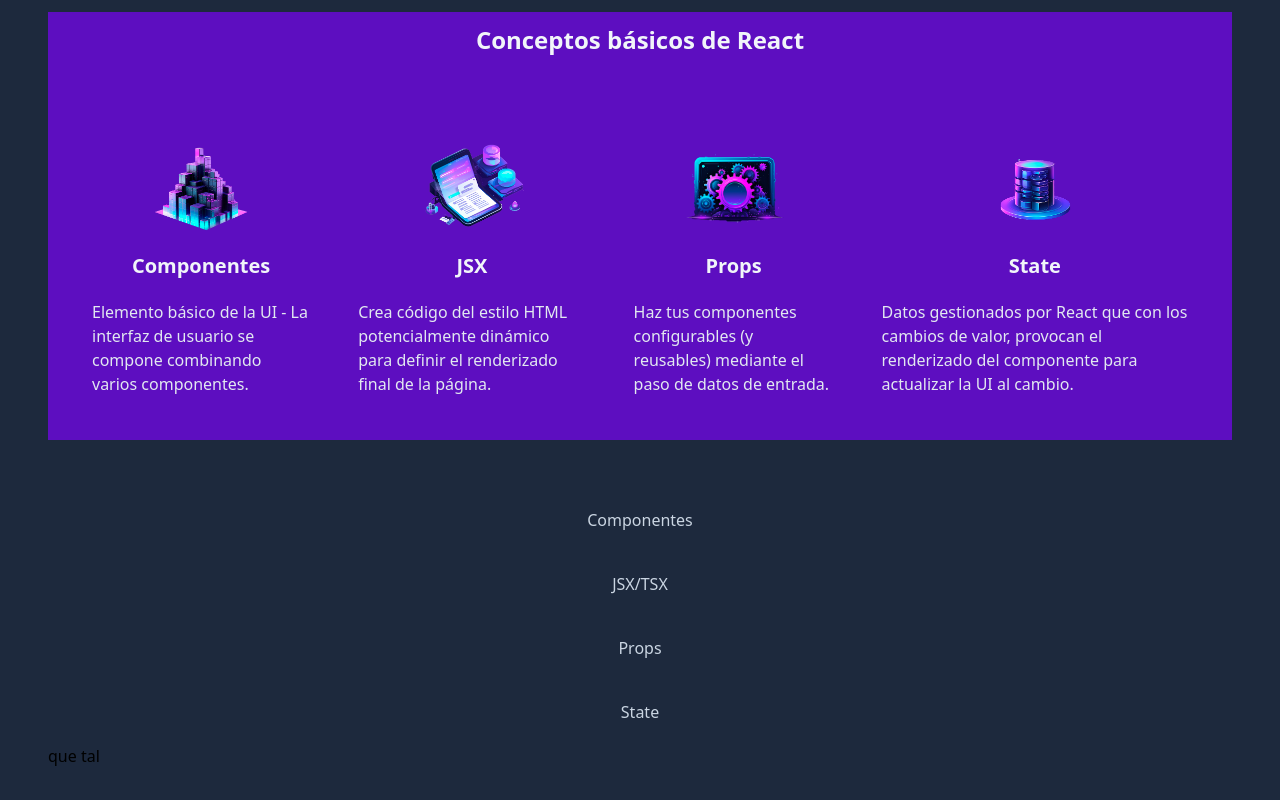
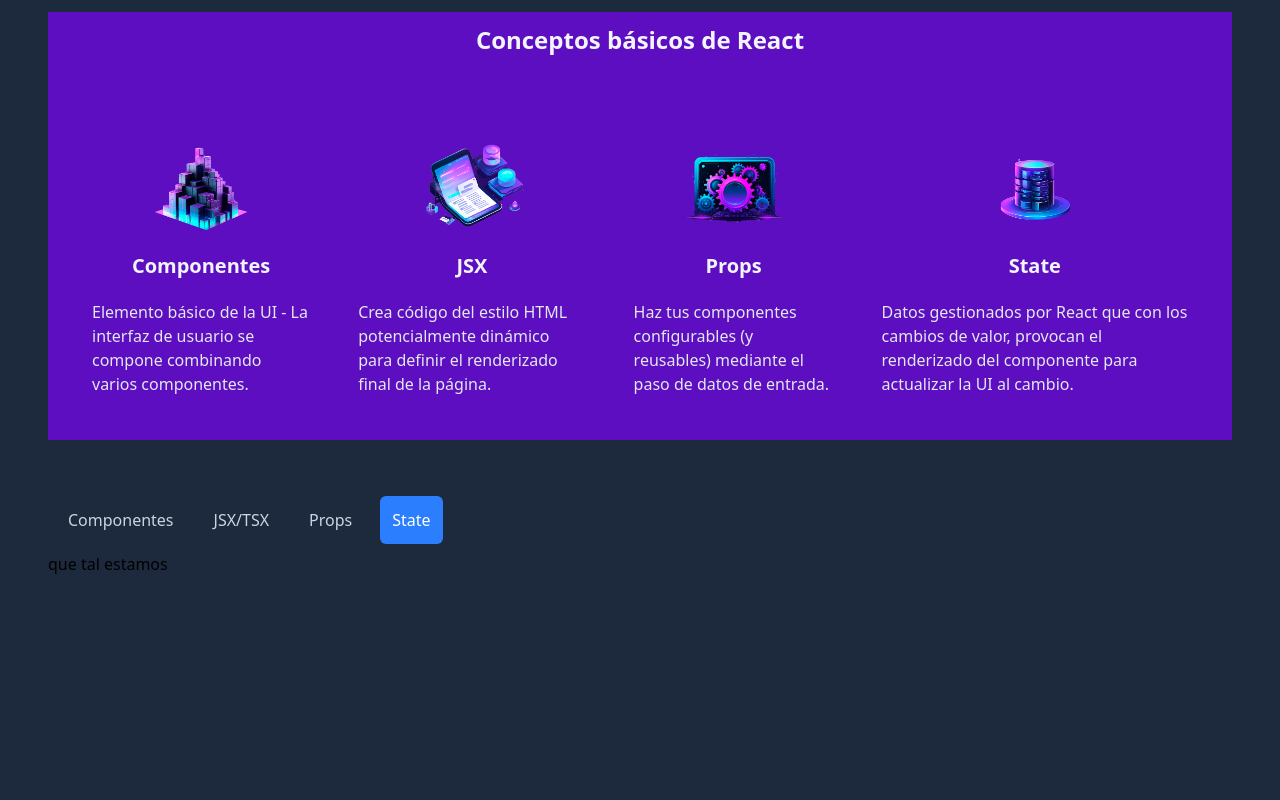
Before and after one commit to ArielSempertegui/web-simple, a Next.js app: page / in a window 1280 px wide. Shown: the part 314-1114 px from the top of the page. After the commit the page ends 938 px from the top, so only its background shows below. Built offline with nearby package versions, Linux system fonts and the light colour scheme; a web font is replaced by a local one.

Commit message:
Lógica para los botones añadida

```diff
--- a/components/tab-example-section.tsx
+++ b/components/tab-example-section.tsx
@@ -4,17 +4,12 @@
 
 export default function TabExampleSection() {
 
-  const [isSelect, setSelected] = useState(false)
-  function handle(){
-
-  }
   return (
     <>
         <section id="tab-section" className="flex flex-col my-12 mx-4 md:mx-12">
-          <TabButton isSelected={isSelect} onClick={handle} >{EXAMPLES.components.title}</TabButton>
-          <TabButton isSelected={isSelect} onClick={handle} >{EXAMPLES.jsx.title}</TabButton>
-          <TabButton isSelected={isSelect} onClick={handle} >{EXAMPLES.props.title}</TabButton>
-          <TabButton isSelected={isSelect} onClick={handle} >{EXAMPLES.state.title}</TabButton>
+          <div className="flex justify-start space-x-2">
+            <TabButton data={EXAMPLES} />
+          </div>
           <TabExample />
         </section>
     </>
@@ -22,22 +17,30 @@
 }
 
 export function TabButton({
-  children, onClick, isSelected, className
-} : {
-  children: string;
-  onClick: () => void;
-  isSelected: boolean;
-  className?: string;
-}) {
-  let cssprops = className || "inline-block m-2 p-3 text-slate-300 rounded-md hover:bg-slate-900 hover:text-white"
-  if(isSelected){
-    cssprops += " bg-blue-500 text-white"
-  }
+    data, className,
+  } : {
+    data: {
+      title: string;
+      description: string;
+      code: string;
+    }[];
+    className?: string;
+  }) {
+
+  const [index, setIndex] = useState(3)
+  const handleClick = (arrayIndex: number) => setIndex(arrayIndex)
+
   return (
     <>
-        <button className={cssprops} onClick={onClick}>
-          {children}
+      {data.map((elemento, arrayIndex) =>
+        <button
+          onClick={() => handleClick(arrayIndex)}
+          key={elemento.title}
+          className={`${className || 'inline-block m-2 p-3 text-slate-300 rounded-md'} ${arrayIndex === index ? 'bg-blue-500 text-white' : 'hover:bg-slate-900 hover:text-white'}`}
+        >
+          {elemento.title}
         </button>
+      )}
     </>
   )
 }
@@ -45,7 +48,7 @@
 export function TabExample() {
   return (
     <>
-        <div>que tal</div>
+        <div>que tal estamos</div>
     </>
   )
 }
--- a/scripts/data.ts
+++ b/scripts/data.ts
@@ -30,8 +30,8 @@
   },
 ];
 
-export const EXAMPLES = {
-  components: {
+export const EXAMPLES = [
+  {
     title: 'Componentes',
     description:
       'Los components son las piezas básicas de las aplicaciones en React. Un componente es un módulo autocontenido (HTML + CSS opcional + JS) que muestra una salida.',
@@ -40,7 +40,7 @@
   return <h1>Hello, World!</h1>;
 }`,
   },
-  jsx: {
+  {
     title: 'JSX/TSX',
     description:
       'JSX es una extensión de la sintaxis de JavaScript. Se parece a una plantilla, pero tiene toda la potencia de JavaScrip (p. ej. puede mostrar contenido dinámico).',
@@ -50,7 +50,7 @@
   <p>Time to learn React!</p>
 </div>`,
   },
-  props: {
+  {
     title: 'Props',
     description:
       'Los componentes pueden aceptar entradas de cualquier tipo de datos llamadas props. Son como los argumentos de las funciones.',
@@ -59,7 +59,7 @@
   return <h1>Hello, {props.name}</h1>;
 }`,
   },
-  state: {
+  {
     title: 'State',
     description:
       'El estado permite a los compomentes de React cambiar la salida a lo largo del tiempo en respuesta a eventos y/o respuestas de red.',
@@ -79,4 +79,4 @@
   );
 }`,
   },
-};
+];
```
